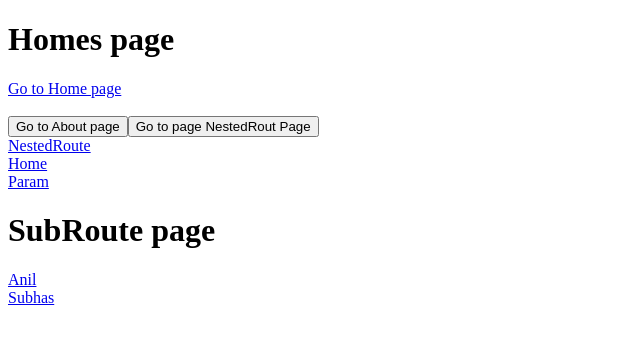
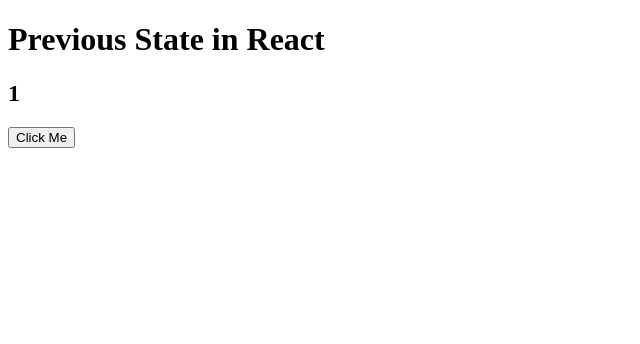
Before and after one commit to Krunal01/Practice, a React (Create React App) app: page / in a window 1280 px wide. Shown: the top 344 px of the page, without its empty margins (0-640 px from the left). Built offline with nearby package versions, Linux system fonts and the light colour scheme.

Commit message:
Previous State in React

```diff
--- /dev/null
+++ b/src/Prev.js
@@ -0,0 +1,20 @@
+import React, { useState } from "react";
+
+function Prev() {
+  const [counter, setCounter] = useState(1);
+  function updateCounter() {
+    let random = Math.floor(Math.random() * 10);
+    setCounter((prev) => {
+      console.log(prev);
+      return random;
+    });
+  }
+  return (
+    <div>
+      <h1>Previous State in React</h1>
+      <h2>{counter}</h2>
+      <button onClick={updateCounter}>Click Me</button>
+    </div>
+  );
+}
+export default Prev;
--- a/src/index.js
+++ b/src/index.js
@@ -1,7 +1,8 @@
 import React from "react";
 import ReactDOM from "react-dom";
+import Prev from "./Prev";
 // import Imp from "./Imp";
-import Rout from "./Rout";
+// import Rout from "./Rout";
 // import Forwref from "./Forwref";
 // import Child from "./Child";
 // import Memo from "./Memo";
@@ -32,4 +33,4 @@ import Rout from "./Rout";
 //   <Student name="Rahul" subject="OS" />,
 //   document.getElementById("root")
 // );
-ReactDOM.render(<Rout />, document.getElementById("root"));
+ReactDOM.render(<Prev />, document.getElementById("root"));
```
